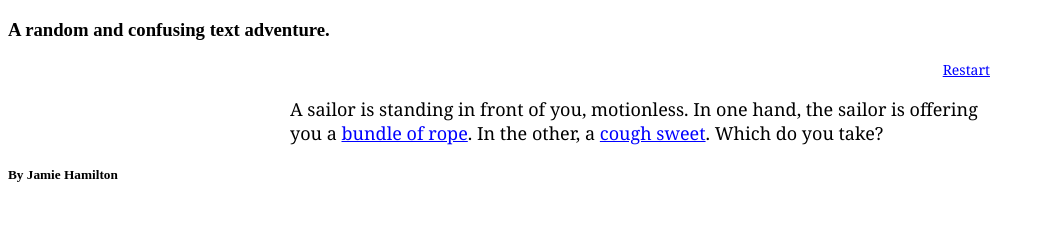
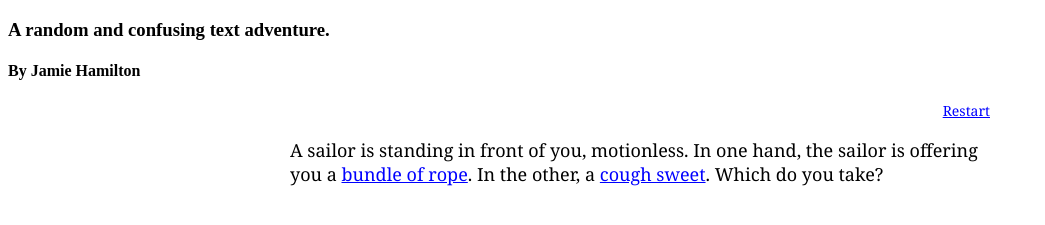
Before and after one commit to JamHam2000/intertwined, a plain HTML site: page index.html in a window 1280 px wide. Shown: the part 61-286 px from the top of the page, without its empty margins (0-1045 px from the left). Drawn offline with Linux system fonts and the light colour scheme.

Commit message:
Update index.html

```diff
--- a/index.html
+++ b/index.html
@@ -32,6 +32,7 @@ https://github.com/textadventures/squiffy
 	<body>
 		<h1>Intertwined</h1>
 		<h3>A random and confusing text adventure.</h3>
+		<h4>By Jamie Hamilton</h4>
 		<div id="squiffy-container">
 			<div id="squiffy-header">
 				<a class="squiffy-header-link" id="restart" tabindex="0">Restart</a>
@@ -39,6 +40,5 @@ https://github.com/textadventures/squiffy
 			<div id="squiffy">
 			</div>
 		</div>
-		<h5>By Jamie Hamilton</h5>
 	</body>
 </html>
```
